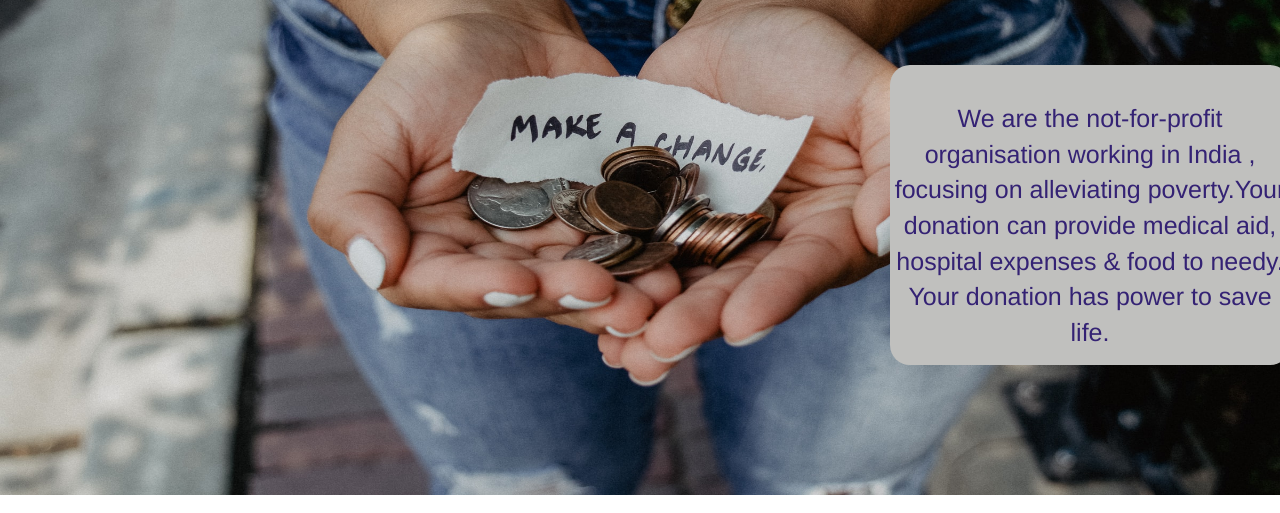
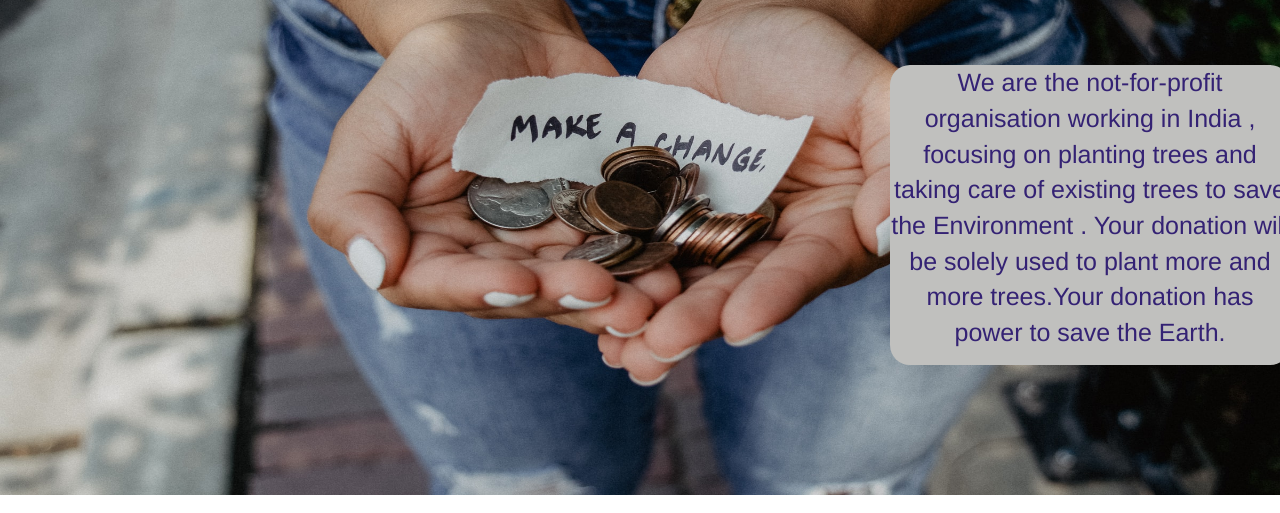
Before and after one commit to tanmayrajDTU/save_trees, a plain HTML site: page Donate.html in a window 1280 px wide. Shown: the part 287-800 px from the top of the page. Drawn offline with nearby package versions, Linux system fonts and the light colour scheme; a script that the page names is missing.

Commit message:
Updated Donate.html

```diff
--- a/Donate.html
+++ b/Donate.html
@@ -40,7 +40,7 @@
 
         <img src="images/donate_money.jpg">
 
-        <div class="box"><br>We are the not-for-profit organisation working in India , focusing on alleviating poverty.Your donation can provide medical aid, hospital expenses & food to needy.<br>Your donation has power to save life.
+        <div class="box">We are the not-for-profit organisation working in India , focusing on planting trees and taking care of existing trees to save the Environment . Your donation will be solely used to plant more and more trees.Your donation has power to save the Earth.
         </div>
 
         <div class="btn">
```
